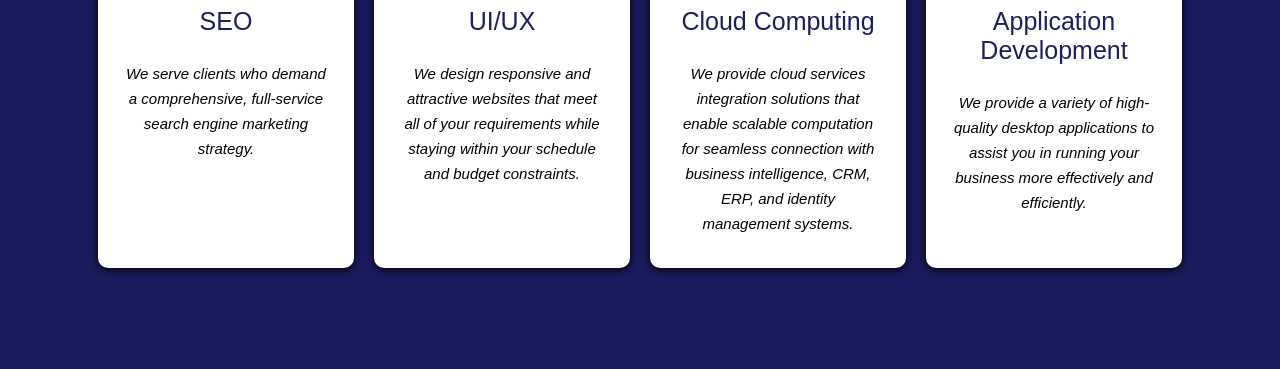
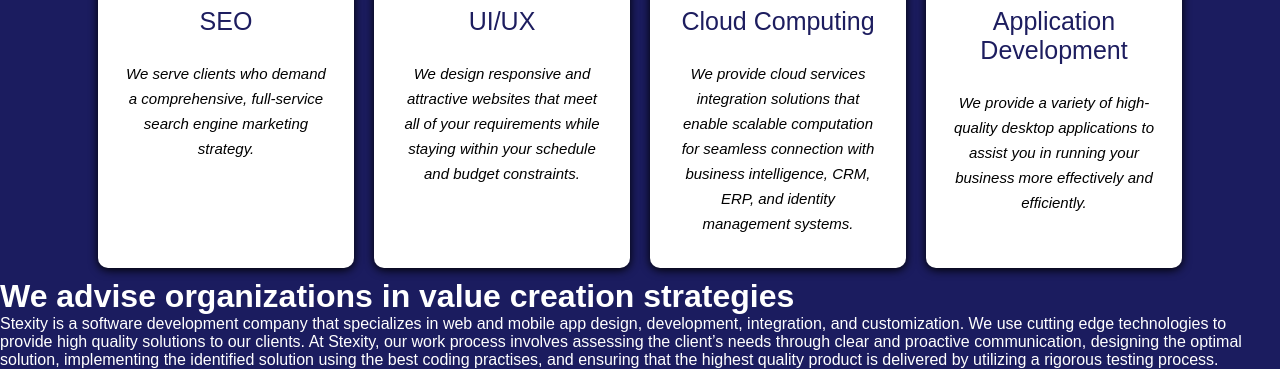
Before and after one commit to sunny080/stexity-1, a plain HTML site: page index.html in a window 1280 px wide. Shown: the part 1074-1443 px from the top of the page. Before the commit the page ends 1352 px from the top, so only its background shows below. Drawn offline with Linux system fonts and the light colour scheme.

Commit message:
Add files via upload

```diff
--- a/index.html
+++ b/index.html
@@ -113,6 +113,16 @@
     </div>
 
 
+  <div class="booli">
+      <div class="eror">
+          <h1 class="loset">We advise organizations in value creation strategies</h1>
+
+      </div>
+      <div class="wert">
+          <p class="wrt"> Stexity is a software development company that specializes in web and mobile app design, development, integration, and customization. We use cutting edge technologies to provide high quality solutions to our clients. At Stexity, our work process involves assessing the client’s needs through clear and proactive communication, designing the optimal solution, implementing the identified solution using the best coding practises, and ensuring that the highest quality product is delivered by utilizing a rigorous testing process.</p>
+      </div>
+  </div>
+
 
 
 
--- a/style.css
+++ b/style.css
@@ -182,7 +182,7 @@ body{
     font-size:25px ;
     }
     .born::before{
-        bottom:30px;
+        bottom:25px;
     }
 }
 
```
